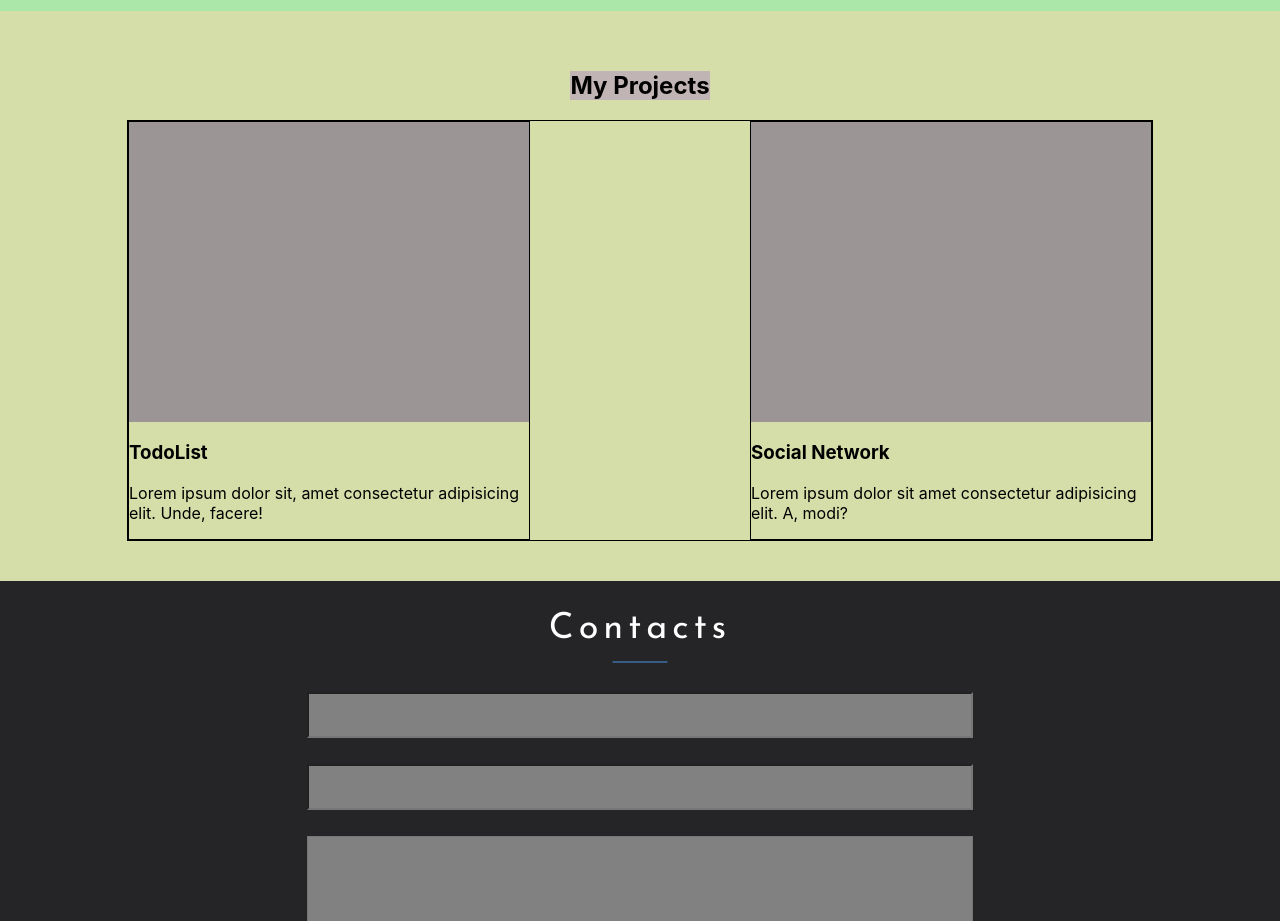
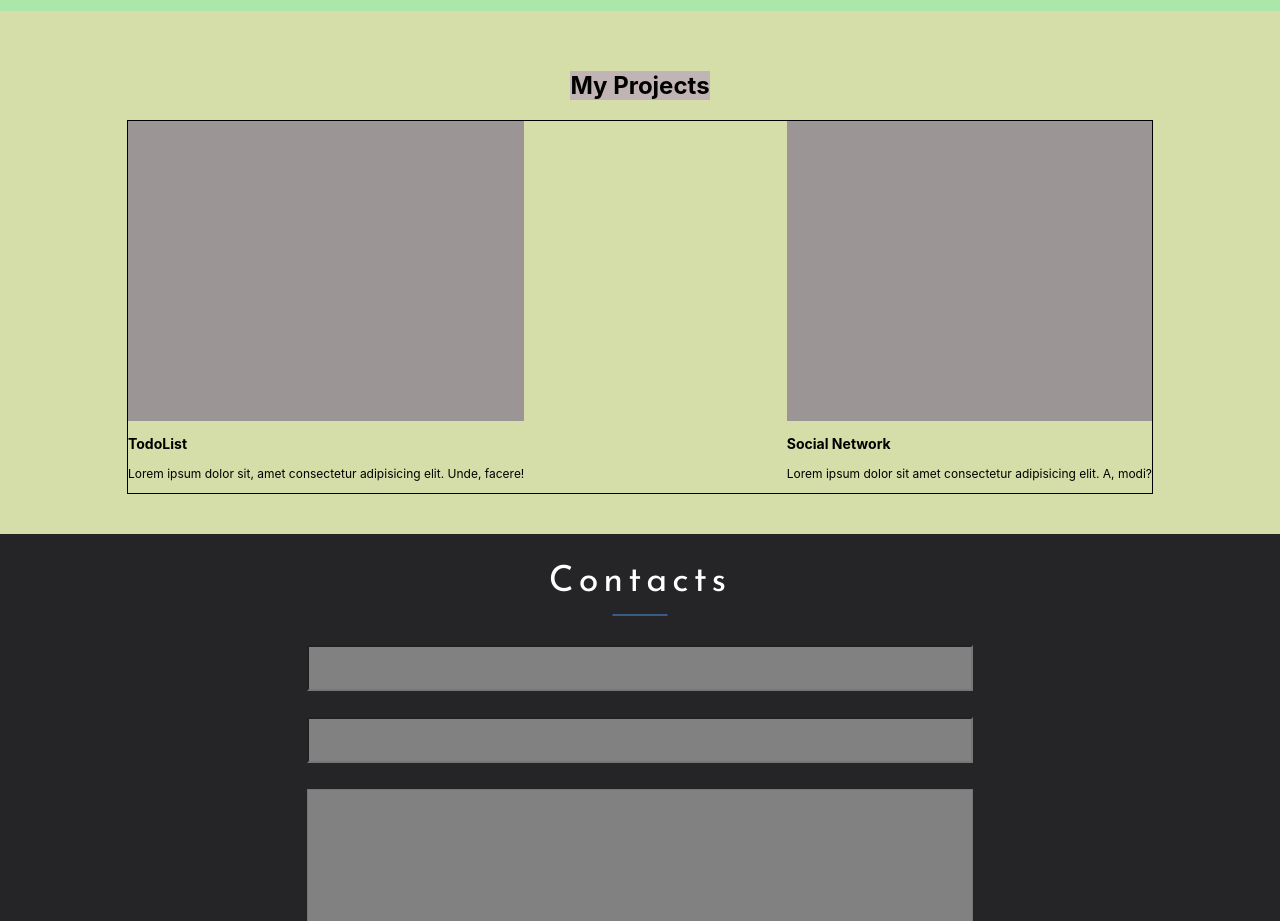
Before and after one commit to baby0ne/portfolio-react, a React (Create React App) app: page / in a window 1280 px wide. Shown: the part 1160-2081 px from the top of the page. Built offline with nearby package versions, Linux system fonts and the light colour scheme.

Commit message:
Update Project.module.css

```diff
--- a/src/components/Projects/Project/Project.module.css
+++ b/src/components/Projects/Project/Project.module.css
@@ -1,19 +1,30 @@
-.skill{
-   width: 400px;
-   border: 1px solid;
+.project {
+   width: 500px;
 }
 
-.image{
+.image {
    width: 100%;
    height: 300px;
    background-color: rgb(155, 149, 149);
 }
 
-.projectDir{
-
+.projectDescription {
+   padding: 25px 20px;
+   background: #252527;
 }
 
-.link{
+.projectName {
+   margin-bottom: 15px;
+   font-size: 16px;
+   letter-spacing: 1px;
+   margin: 0 0 5px;
+}
+
+.projectDir {
+   font-size: 12px;
+}
+
+.link {
    display: inline-block;
    width: 100%;
    height: 100%;
```
